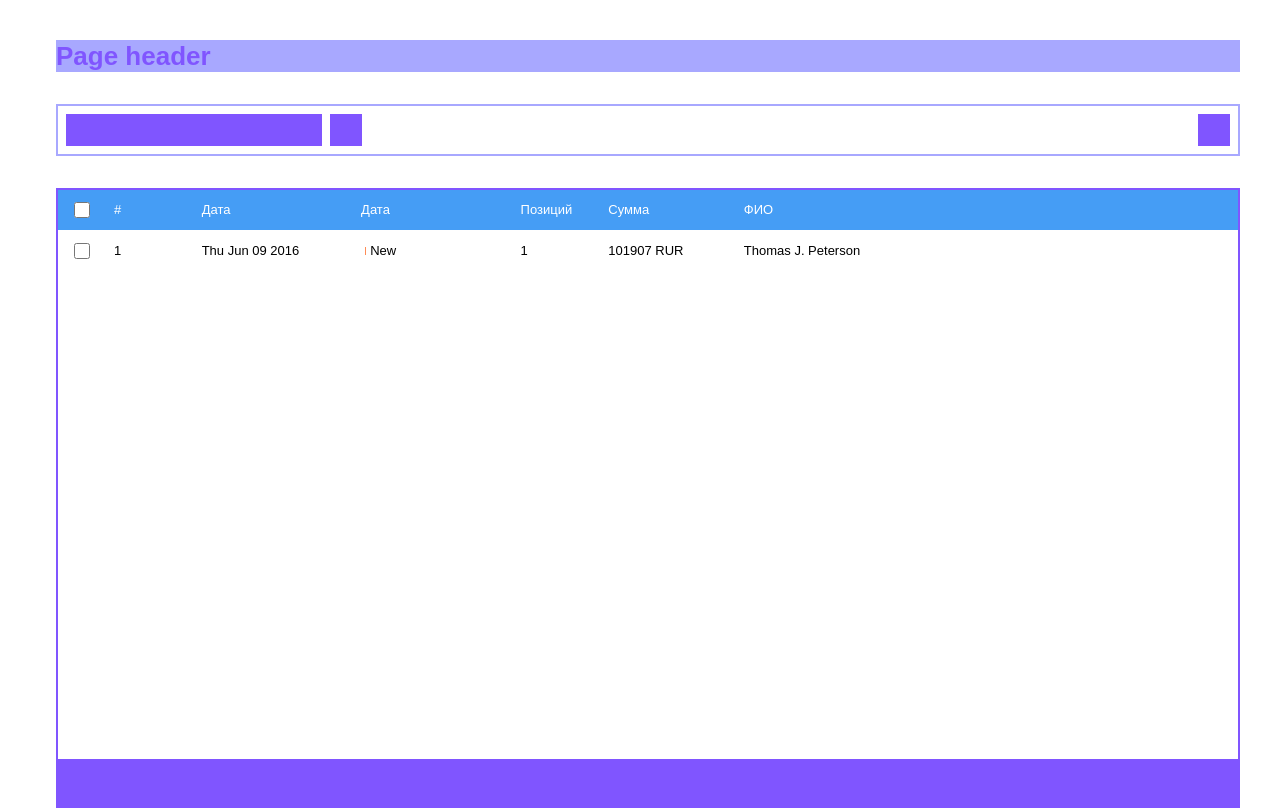
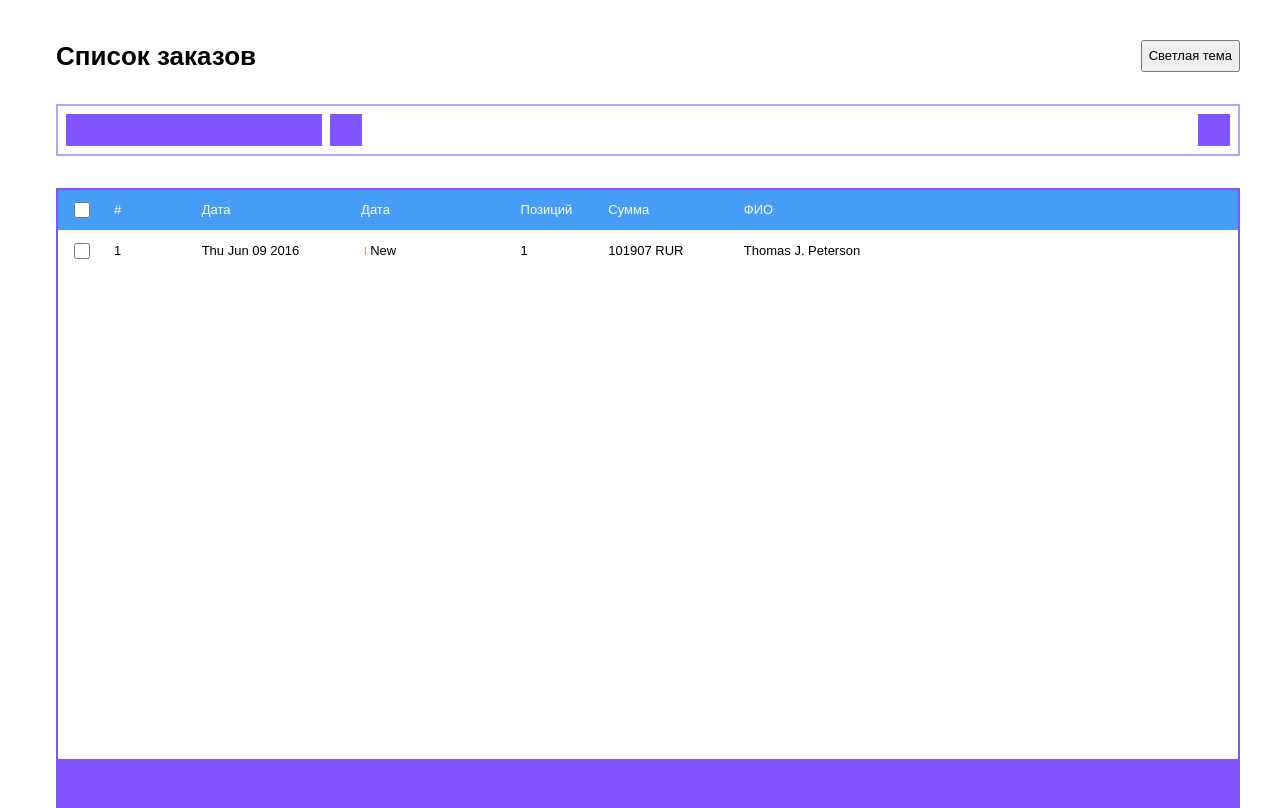
Before and after one commit to StrixSeloputo/admin-panel, a React (Create React App) app: page / in a window 1280 px wide. Built offline with nearby package versions, Linux system fonts and the light colour scheme.

Commit message:
В заголовок страницы добавлены props + добавлена кнопка смены темы (пока без стиля)

```diff
--- a/src/App.js
+++ b/src/App.js
@@ -7,7 +7,7 @@ import Table from "./components/Table";
 function App() {
   return (
       <div className="main__wrapper">
-        <Header/>
+        <Header text="Список заказов"/>
         <ControlPanel/>
         <Table/>
       </div>
--- a/src/components/Header.css
+++ b/src/components/Header.css
@@ -2,8 +2,11 @@
 
 .header {
     height: var(--height-medium);
-    background: var(--light-purple-color);
     margin-bottom: var(--margin-vertical);
+    display: flex;
+    flex-direction: row;
+    justify-content: space-between;
+    align-items: flex-start;
 }
 
 .header__text {
@@ -14,8 +17,5 @@
     font-weight: bold;
     font-size: var(--header-font-size);
     line-height: var(--height-medium);
-    /* identical to box height, or 123% */
-    /*letter-spacing: -0.2px;*/
-
-    color: var(--middle-purple-color);
+    color: var(--day-black);
 }
--- a/src/components/Header.js
+++ b/src/components/Header.js
@@ -1,11 +1,14 @@
 import React from "react";
 import './Header.css';
 import HeaderText from './HeaderText';
+import ThemeSwitcher from "./ThemeSwitcher";
 
-function Header() {
+function Header(props) {
+    const {text} = props;
     return (
         <div className="header">
-            <HeaderText/>
+            <HeaderText text={text}/>
+            <ThemeSwitcher theme="light"/>
         </div>
     )
 }
--- a/src/components/HeaderText.js
+++ b/src/components/HeaderText.js
@@ -1,9 +1,10 @@
 import React from "react";
 import './Header.css';
 
-function HeaderText() {
+function HeaderText(props) {
+    const {text} = props;
     return (
-        <div className="header__text">Page header</div>
+        <div className="header__text">{text}</div>
     )
 }
 
--- /dev/null
+++ b/src/components/ThemeSwitcher.js
@@ -0,0 +1,23 @@
+import React, {Component} from "react";
+import Button from "./Button";
+
+class ThemeSwitcher extends Component {
+    state = {
+        isDay: true
+    }
+
+    render() {
+        return (
+            <Button onClick={this.switchTheme}
+                    text={this.state.isDay ? "Светлая тема" : "Темная тема"} />
+        )
+    }
+
+    switchTheme = () => {
+        this.setState({
+            isDay: !this.state.isDay
+        })
+    }
+}
+
+export default ThemeSwitcher;
```
